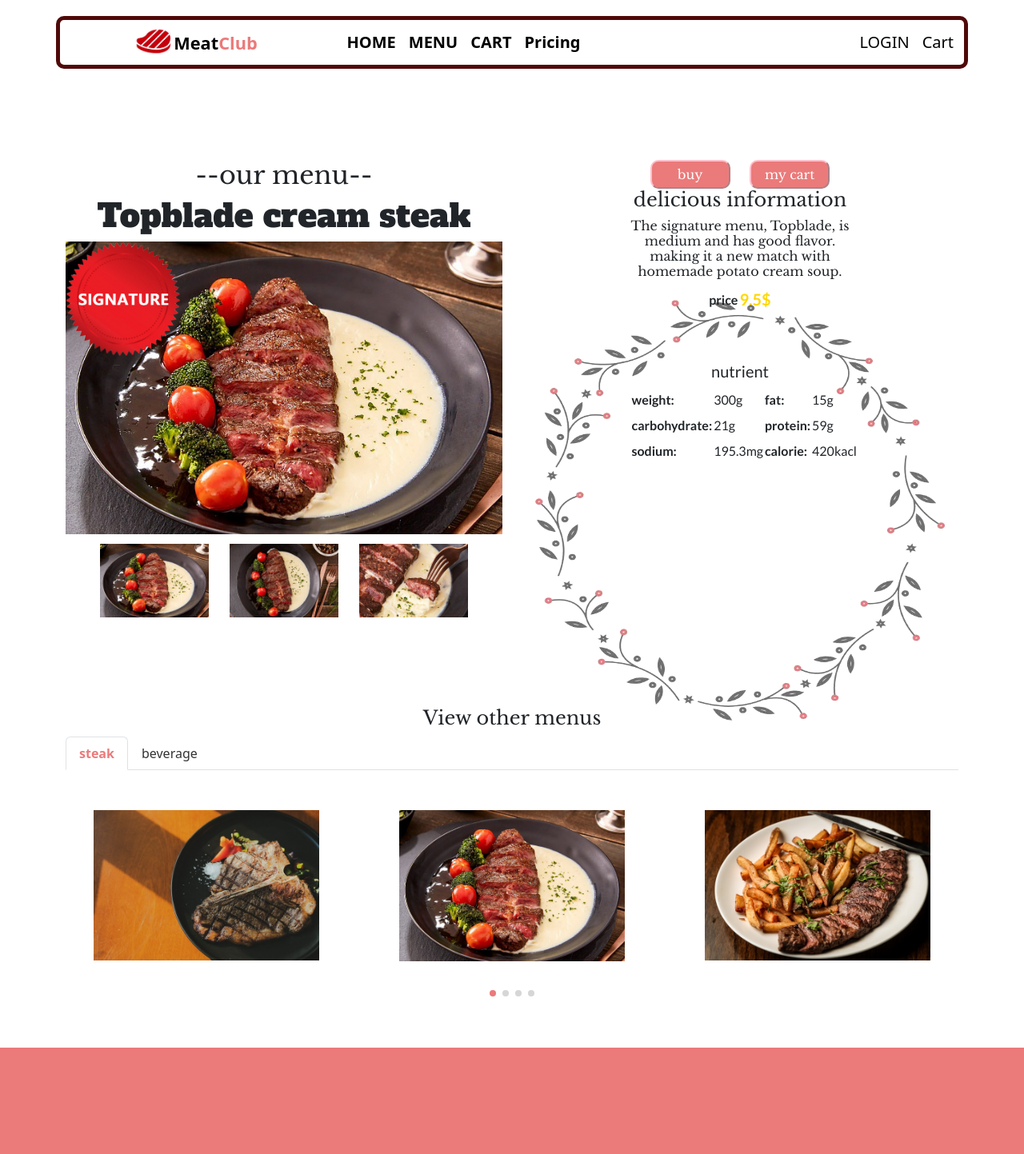
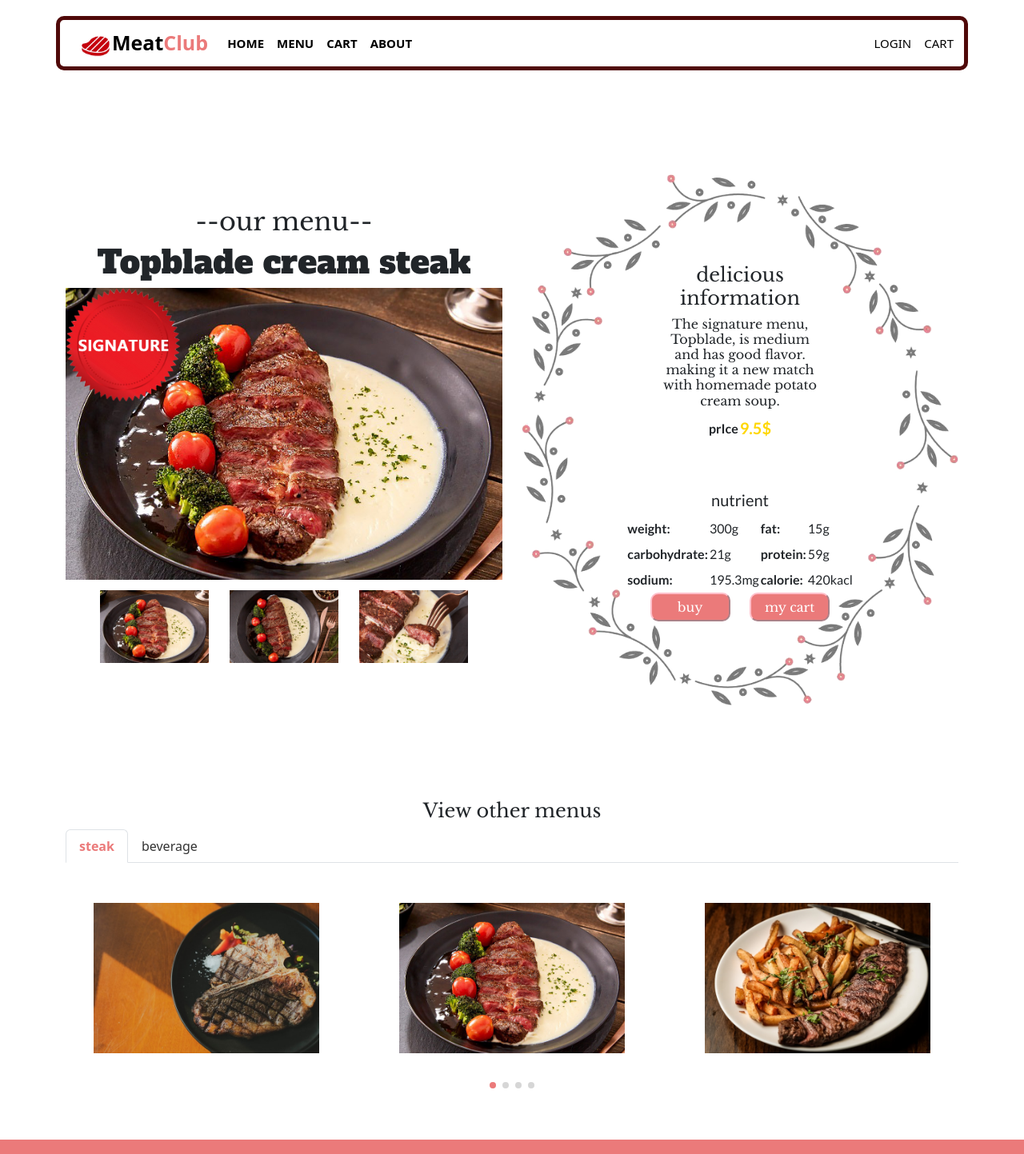
Before and after one commit to GITwonwoo/project5, a React (Create React App) app: page /detail/food/1 in a window 1280 px wide. Shown: the top 1443 px of the page at 80% size. Built offline with nearby package versions, Linux system fonts and the light colour scheme; grey boxes are pictures that could not be loaded.

Commit message:
2024.04.29
q

```diff
--- a/src/App.css
+++ b/src/App.css
@@ -12,28 +12,33 @@
 }
 .App .navbar{position: absolute; top: 0; left: 0; right: 0; margin: 0 auto;
  padding: 20px; z-index: 5;
+
 }
 .navbar .container{
   padding: 5px;
   /* background-color: rgb(235, 122, 122); */
   border-radius: 10px;
   border: 5px solid rgb(80, 9, 9);
-  font-size: 20PX;
+  font-size: 15PX;
   color: white;
   backdrop-filter: blur(15px);
+
 }
-.navbar img{vertical-align: text-bottom;}
+.logobox:hover{cursor: pointer;}
+.logobox{text-align: left; margin-left: 20px;}
+.navbar img{ width: 40px;}
 
-.bg-body-transparent .black{color: black; font-weight: bold; font-size: 1.7vw; }
-.bg-body-transparent .pink{color: rgb(235, 122, 122); font-weight: bold; font-size: 1.7vw; }
+.bg-body-transparent .black{color: black; font-weight: bold; font-size: 25px; }
+.bg-body-transparent .pink{color: rgb(235, 122, 122); font-weight: bold; font-size: 25px; }
 .me-auto a{ color: black; font-weight: bold;}
 .me-auto a:hover{color: rgb(235, 122, 122);}
 .logintext a{color: black;}
 .logintext a:hover{color: rgb(235, 122, 122);}
 .slider{position: relative; }
 .slider h4{ font-family: "Lato", sans-serif, serif; color: white; -webkit-text-stroke: 1px black;}
-.sliderText{position: absolute; z-index: 1; font-family: "Alfa Slab One", serif; font-size: 7vw; margin-top: 20vw;  text-align: left; line-height: 50%;
+.sliderText{position: absolute; z-index: 1; font-family: "Alfa Slab One", serif; font-size: 7vw; margin-top: 20vw;  text-align: left; line-height: 55%;
 }
+
 .sliderText p:nth-of-type(2){color: gold;}
 .sliderText p:nth-of-type(3)
 {
@@ -152,7 +157,7 @@ margin: 0 auto;}
 
 @media(max-width:600px) {
   .section1 {background-size:50% ;}
-
+  .navbar-brand{width: 70%;}
    }
 @media(max-width:992px) {
 .footer .part{text-align: left;}
--- a/src/App.jsx
+++ b/src/App.jsx
@@ -2,9 +2,9 @@ import './App.css';
 import data from './data.js';
 import data2 from './data2';
 import { useState } from 'react';
-import { Container, Navbar, Nav, Row,Col } from 'react-bootstrap';
+import { Container, Navbar, Nav, Row, Col } from 'react-bootstrap';
 import Home from './routes/Home.jsx';
-import {Routes, Route, Link, useNavigate } from 'react-router-dom';
+import { Routes, Route, Link, useNavigate } from 'react-router-dom';
 import Detail from './routes/Detail.jsx';
 import Cart from './routes/Cart.jsx';
 
@@ -12,28 +12,30 @@ import Cart from './routes/Cart.jsx';
 function App() {
   const navigate = useNavigate()
   const [foods, setFoods] = useState(data);
-  const [beverage, setBeverage] =useState(data2)
+  const [beverage, setBeverage] = useState(data2)
 
   return (
     <div className="App">
       <Navbar collapseOnSelect expand="lg" className="bg-body-transparent">
         <Container>
-          <Navbar.Brand onClick={()=>{navigate('/')}}>
-            <img src="/img/meatlogo.png" alt="0" width='15%'/>
+          <Navbar.Brand onClick={() => { navigate('/') }}>
+            <div className='logobox'>
+              <img src="/img/meatlogo.png" alt="0" width='15%' />
               <span className='black'>Meat</span>
               <span className='pink'>Club</span>
+            </div>
           </Navbar.Brand>
           <Navbar.Toggle aria-controls="responsive-navbar-nav" />
           <Navbar.Collapse id="responsive-navbar-nav">
             <Nav className="me-auto">
-              <Nav.Link onClick={()=>{navigate('/')}}>HOME</Nav.Link>
-              <Nav.Link onClick={()=>{navigate('/detail/food/1')}}>MENU</Nav.Link>
-              <Nav.Link onClick={()=>{navigate('/cart')}}>CART</Nav.Link>
-              <Nav.Link>Pricing</Nav.Link>
+              <Nav.Link onClick={() => { navigate('/') }}>HOME</Nav.Link>
+              <Nav.Link onClick={() => { navigate('/detail/food/1') }}>MENU</Nav.Link>
+              <Nav.Link onClick={() => { navigate('/cart') }}>CART</Nav.Link>
+              <Nav.Link>ABOUT</Nav.Link>
             </Nav>
             <Nav className='logintext'>
               <Nav.Link>LOGIN</Nav.Link>
-              <Nav.Link>Cart</Nav.Link>
+              <Nav.Link onClick={() => { navigate('/cart') }}>CART</Nav.Link>
             </Nav>
 
           </Navbar.Collapse>
@@ -44,7 +46,7 @@ function App() {
         <Route path="/" element={<Home foods={foods}></Home>} />
         <Route path="/detail/food/:id" element={<Detail main={foods} foods={foods} beverage={beverage}></Detail>} />
         <Route path="/detail/beverage/:id" element={<Detail main={beverage} foods={foods} beverage={beverage}></Detail>} />
-          <Route path='/cart' element={<Cart/>}/>
+        <Route path='/cart' element={<Cart />} />
       </Routes>
 
 
--- a/src/Detail.css
+++ b/src/Detail.css
@@ -7,6 +7,9 @@
 /* "Lato", sans-serif, serif; */
 
 /* This menu is the meat's signature menu, and the self-developed sauce and aged meat go well together. I recommend it. */
+.detailwrap img:hover{
+    cursor: pointer;
+}
 .steakIMG h2,h4{
     font-family:"Libre Baskerville", serif;
 }
@@ -32,20 +35,21 @@
 
 
 /* Col right */
-.ProductInfor{
-    position: relative;
-}
-.textbg{
-    position: absolute; top: 30%; left: 50%; transform: translateX(-50%);
-    width: 90%; height: 90%;
-    opacity: 0.6;
+
+.ProductText{
+    padding-top: 130px;
+    font-family: "Libre Baskerville", serif;
+    line-height: 30px;   background-image: url(../public/img/textbg.png);
+    background-size: contain;
+    background-repeat: no-repeat;
+    background-position: center;
+    height: 700px;
+    margin: 0 auto;
 
 }
-
-
-.ProductText{width: 50%; margin: 0% auto;
-    font-family: "Libre Baskerville", serif;
-    line-height: 30px;
+.ProductTextbox{
+    width: 200px;
+    margin: 0 auto;
 }
 
 
@@ -59,7 +63,9 @@ h5{font-weight: bold; font-size: 20px;}
 
 .buttonbox{
     display: flex;
-    justify-content: space-evenly
+    justify-content: space-evenly;
+    width: 50%;
+    margin: 0 auto;
 }
 .mycart:hover{
     color:  rgb(235, 122, 122);
@@ -89,10 +95,6 @@ h5{font-weight: bold; font-size: 20px;}
 .Detailsection2{
     padding-top: 100px;
 }
-.tabimgs{
-    display: flex;
-    flex-wrap: wrap;
-}
 .textbox span{color: gold;}
 
 .swiper{
@@ -121,3 +123,40 @@ h5{font-weight: bold; font-size: 20px;}
 .Detailsection3 h5{
     font-family: "Libre Baskerville", serif;
    }
+
+
+/* cart */
+.plus{ width: 30px;
+    background-color: rgb(235, 122, 122); color: white;  border-radius: 10px;
+    border-color: pink;
+}
+.minus{ width: 30px; margin: 0 20px;
+    background-color: gray; color: white;  border-radius: 10px;
+    border-color: lightgrey;
+}
+.cancel{
+    width: 70px;
+    background-color: gray; color: white;  border-radius: 10px;
+    border-color: lightgrey;
+}
+.plus:hover{
+    color:  rgb(235, 122, 122);
+    background-color: white;
+    border: 1px solid  rgb(235, 122, 122);
+    cursor: pointer;
+    border-radius: 10px;
+}
+ .minus:hover{
+    color:  gray;
+    background-color: white;
+    border: 1px solid  lightgray;
+    cursor: pointer;
+    border-radius: 10px;
+}
+.cancel:hover{
+    color:  gray;
+    background-color: white;
+    border: 1px solid  lightgray;
+    cursor: pointer;
+    border-radius: 10px;
+}
--- /dev/null
+++ b/src/ScrollToTop.js
@@ -0,0 +1,12 @@
+import { useEffect } from "react";
+import { useLocation } from "react-router-dom";
+
+export default function ScrollToTop() {
+  const { pathname } = useLocation();
+
+  useEffect(() => {
+    window.scrollTo(0, 0);
+
+  }, [pathname]);
+  return null;
+}
--- a/src/index.js
+++ b/src/index.js
@@ -7,6 +7,7 @@ import 'bootstrap/dist/css/bootstrap.min.css';
 import {BrowserRouter}from 'react-router-dom';
 import { Provider } from 'react-redux';
 import store from './store'
+import ScrollToTop from './ScrollToTop';
 
 
 const root = ReactDOM.createRoot(document.getElementById('root'));
@@ -14,7 +15,8 @@ root.render(
   <React.StrictMode>
     <Provider store= {store}>
     <BrowserRouter>
-    <App />
+    <ScrollToTop/>
+    <App/>
     </BrowserRouter>
     </Provider>
   </React.StrictMode>
--- a/src/routes/Detail.jsx
+++ b/src/routes/Detail.jsx
@@ -16,7 +16,7 @@ import { addItem } from '../store';
 const Detail = (props) => {
 
   let { id } = useParams();
-  let { main, foods,beverage } = props
+  let { main, foods, beverage } = props
 
   let [tab, setTab] = useState(0)
   let navigate = useNavigate();
@@ -32,7 +32,7 @@ const Detail = (props) => {
       <div className='Detailsection1'>
 
         <Row>
-          <Col md={6} className='steakIMG'>
+          <Col lg={6} className='steakIMG'>
             <h2>--our menu--</h2>
             <h1>{main[id].title}</h1>
 
@@ -56,7 +56,7 @@ const Detail = (props) => {
             </div>
 
             {
-              window.location.href.indexOf('/food')>0  &&
+              window.location.href.indexOf('/food') > 0 &&
               <div className='imgUrlBox'>
                 <img src={main[id].imgUrl} alt="imgUrl1" width="100px" onClick={() => (setClick(0))} />
                 <img src={main[id].imgUrl1} alt="imgUrl2" width="100px" onClick={() => (setClick(1))} />
@@ -65,36 +65,25 @@ const Detail = (props) => {
             }
           </Col>
 
-          <Col md={6}className='ProductInfor'>
+          <Col lg={6} className='ProductInfor'>
+
+
 
             <div className='ProductText'>
-              <div className='buttonbox'>
+              <div className='ProductTextbox'>
 
-                 <button className='buy' onClick={()=>{
-                  dispatch(addItem({id:main[id].id, imgUrl:main[id].imgUrl,title:main[id].title,price:main[id].price,amount:1}))
-                  navigate("/cart")
-                 }}>
-                  buy</button>
-
-                 <button className='mycart' onClick={()=>{
-                  navigate("/cart")
-                 }}>
-                  my cart</button>
-
-              </div>
-            <img className='textbg' src="/img/textbg.png" alt="textbg" width="100%" />
                 <h4>delicious information</h4>
                 <h6>{main[id].content}</h6>
 
                 <table>
                   <tbody>
                     <tr className='bold'>
-                    <th>price</th>
+                      <th>prIce</th>
                       <td><span className='Gold'>{main[id].price}$</span></td>
                     </tr>
                   </tbody>
                 </table>
-
+              </div>
               <br />
               <br />
               <h5>nutrient</h5>
@@ -123,6 +112,20 @@ const Detail = (props) => {
                   </tr>
                 </tbody>
               </table>
+              <div className='buttonbox'>
+
+                <button className='buy' onClick={() => {
+                  dispatch(addItem({ id: main[id].id, imgUrl: main[id].imgUrl, title: main[id].title, price: main[id].price, amount: 1 }))
+                  alert("put it in my cart.")
+                }}>
+                  buy</button>
+
+                <button className='mycart' onClick={() => {
+                  navigate("/cart")
+                }}>
+                  my cart</button>
+
+              </div>
             </div>
 
 
@@ -154,10 +157,20 @@ const Detail = (props) => {
               return <div className='tabimgs'>
 
                 <Swiper
-                  slidesPerView={3}
+                  slidesPerView={1}
                   spaceBetween={30}
                   pagination={{
                     clickable: true,
+                  }}
+                  breakpoints={{
+                    576: {
+                      slidesPerView: 2,
+                      spaceBetween: 30,
+                    },
+                    992: {
+                      slidesPerView: 3,
+                      spaceBetween: 30,
+                    },
                   }}
                   modules={[Pagination]}
                   className="mySwiper"
@@ -183,42 +196,24 @@ const Detail = (props) => {
 
 
               </div>
-            // } else if (tab === 1) {
-            //   return <div>
-            //     <Swiper
-            //       slidesPerView={3}
-            //       spaceBetween={30}
-            //       pagination={{
-            //         clickable: true,
-            //       }}
-            //       modules={[Pagination]}
-            //       className="mySwiper"
-            //     >
-            //       {
-            //         foods.map((food, i) =>
-            //           <SwiperSlide>
-            //             <div className='box' onClick={() => { navigate('/detail/' + i) }}>
-            //               <div className='img-wrap'>
-            //                 <div className='thumb'>
-            //                   <img src={food.imgUrl} alt="food" width="100%" />
-            //                 </div>
 
-            //               </div>
-            //             </div>
-            //           </SwiperSlide>
-            //         )
-            //       }
-
-            //     </Swiper>
-
-            //   </div>
             } else if (tab === 1) {
               return <div>
                 <Swiper
-                  slidesPerView={3}
+                  slidesPerView={1}
                   spaceBetween={30}
                   pagination={{
                     clickable: true,
+                  }}
+                  breakpoints={{
+                    576: {
+                      slidesPerView: 2,
+                      spaceBetween: 30,
+                    },
+                    992: {
+                      slidesPerView: 3,
+                      spaceBetween: 30,
+                    },
                   }}
                   modules={[Pagination]}
                   className="mySwiper"
```
Also changed, not shown: src/data2.js (+5 -5 lines), src/routes/Cart.jsx (+6 -6 lines), public/img/textbg.png. Lines whose indentation alone changed are shown as unchanged.
